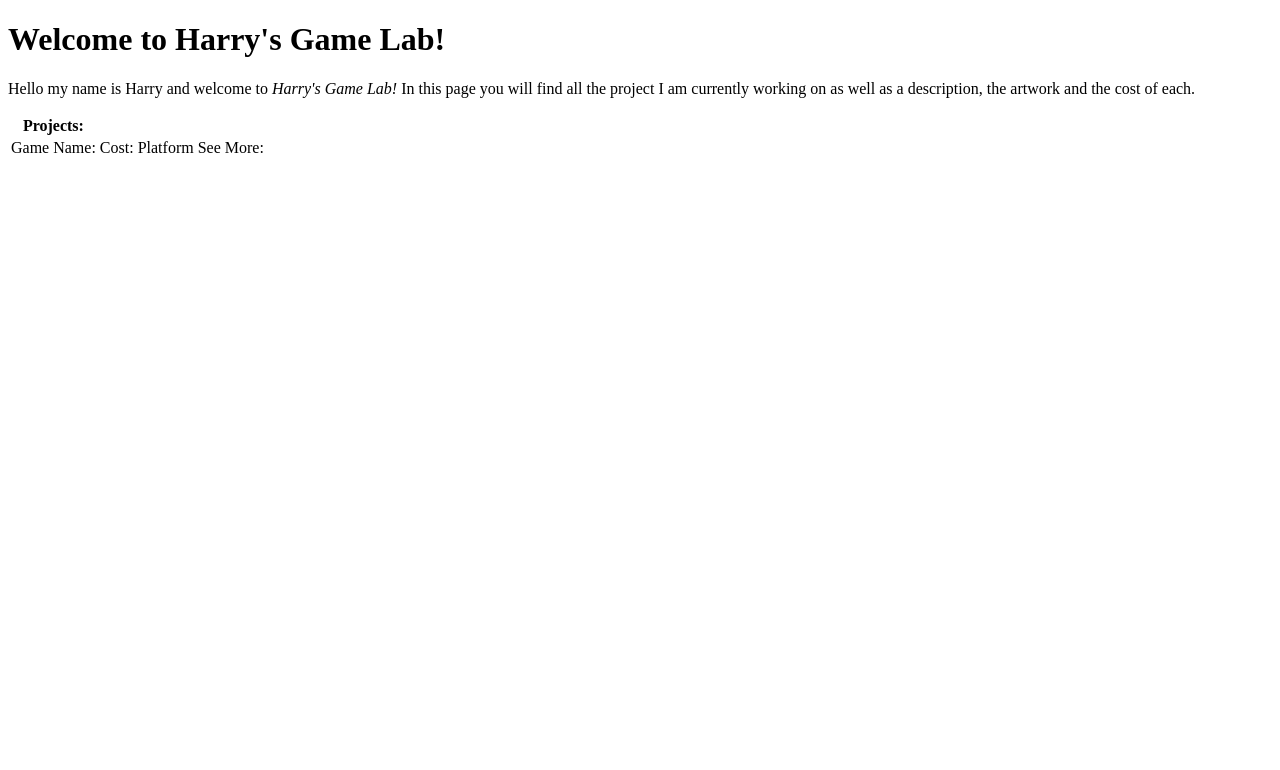
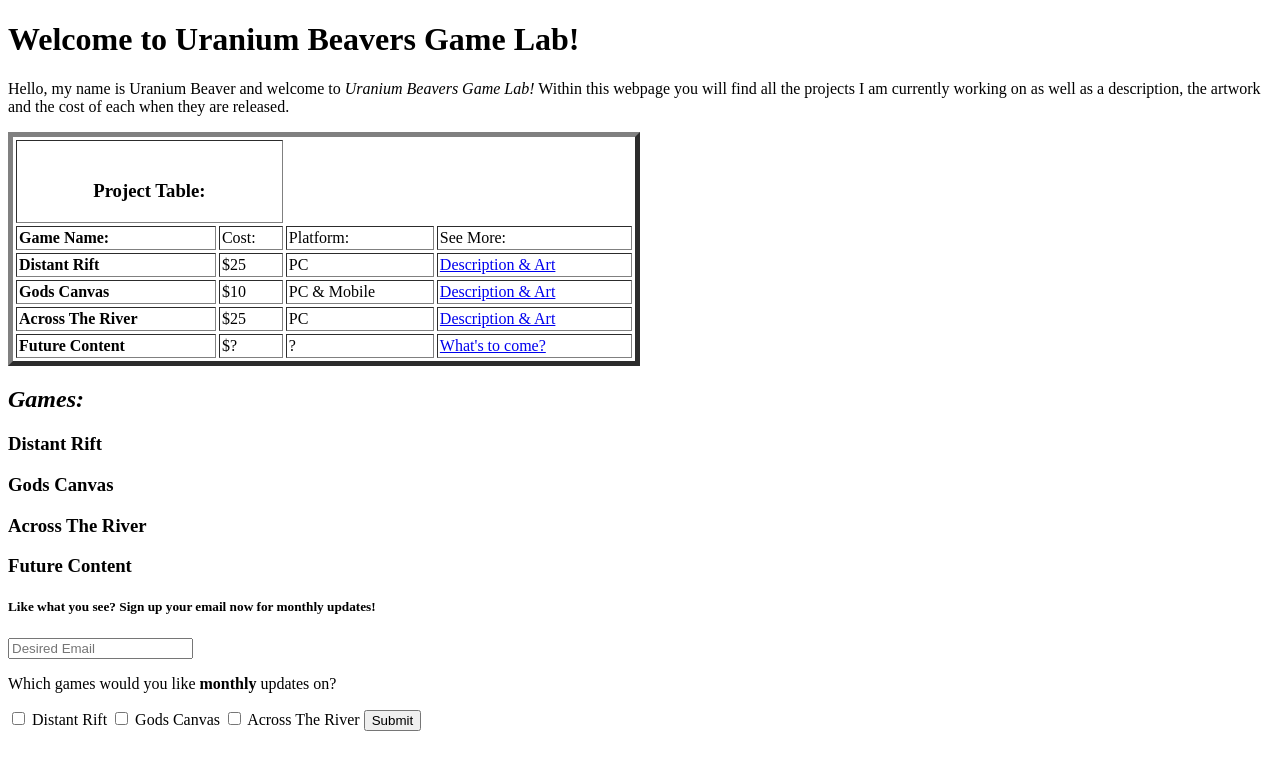
Before and after one commit to Harryhs25/HTML-Essentials, a plain HTML site: page index.html in a window 1280 px wide. Drawn offline with Linux system fonts and the light colour scheme.

Commit message:
Added basic structure, email sign up for monthly updates and table which has links to individual game description.

```diff
--- a/index.html
+++ b/index.html
@@ -7,25 +7,67 @@
     <link href="style.css" rel="stylesheet" type="text/css" />
   </head>
   <body>
-    <div>    <h1>Welcome to Harry's Game Lab!</h1>
-    <p> Hello my name is Harry and welcome to <em>Harry's Game Lab!</em> In this page you will find all the project I am currently working on as well as a description, the artwork and the cost of each.
-    <table>
-      <th>Projects:<th>
+    <div>    <h1>Welcome to Uranium Beavers Game Lab!</h1>
+    <p> Hello, my name is Uranium Beaver and welcome to <em>Uranium Beavers Game Lab!</em> Within this webpage you will find all the projects I am currently working on as well as a description, the artwork and the cost of each when they are released.
+    <table border="5" width="50%" cellpadding="2" cellspacing="3">
+      <th colspan="2"><br><h3>Project Table:</h3></th>
       <tr>
-        <td>Game Name:</td>
+        <td><strong>Game Name:</strong></td>
         <td>Cost:</td>
-        <td>Platform</td>
+        <td>Platform:</td>
         <td>See More:</td>
       </tr>
       <tr>
-        <td></td>
-        <td></td>
-        <td></td>
+        <td><strong>Distant Rift</strong></td>
+        <td>$25</td>
+        <td>PC</td>
+        <td><a href="#DistantRift"> Description & Art</a></td>
+        </tr>
+        <td><strong>Gods Canvas</strong></td>
+        <td>$10</td>
+        <td>PC & Mobile</td>
+        <td><a href="#GodsCanvas">Description & Art</td>
+        </tr>
+        <td><strong>Across The River</strong></td>
+        <td>$25</td>
+        <td>PC</td>
+        <td><a href="#AcrossTheRiver"> Description & Art</td>
+        </tr>
+         <td><strong>Future Content</strong></td>
+        <td>$?</td>
+        <td>?</td>
+        <td><a href="#FutureContent"> What's to come?</a></td>
         </tr>
     </table>
     </div>
+
     <div>
+    <h2><strong><em>Games:</em></strong></h2>
 
+    <h3 id="DistantRift">Distant Rift</h3>
+
+    <h3 id="GodsCanvas">Gods Canvas</h3>
+
+    <h3 id="AcrossTheRiver">Across The River</h3>
+    </div>
+
+    <h3 id="FutureContent">Future Content</h3>
+
+    <div>
+      <h5>Like what you see? Sign up your email now for monthly updates!</h5>
+      <form>
+        <input type="email" placeholder="Desired Email">
+        <p>Which games would you like <strong>monthly</strong> updates on?</p>
+        <input type="checkbox" id="DistantRiftCheck">
+        <label for="DistantRiftCheck">Distant Rift
+        </label>
+        <input type="checkbox" id="GodsCanvasCheck">
+        <label for="GodsCanvasCheck">Gods Canvas
+        </label>
+        <input type="checkbox" id="AcrossTheRiverCheck">
+        <label for="AcrossTheRiverCheck">Across The River</label>
+        <input type="submit">
+      </form>
     </div>
     <script src="script.js"></script>
   </body>
```
Also changed, not shown: IMG/The menu xd lol.jpeg (added).
